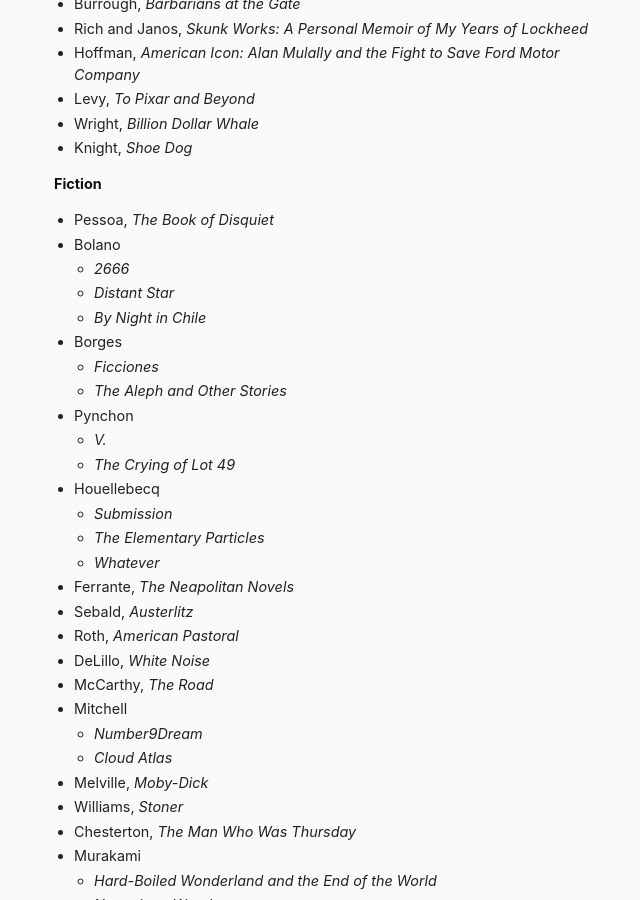
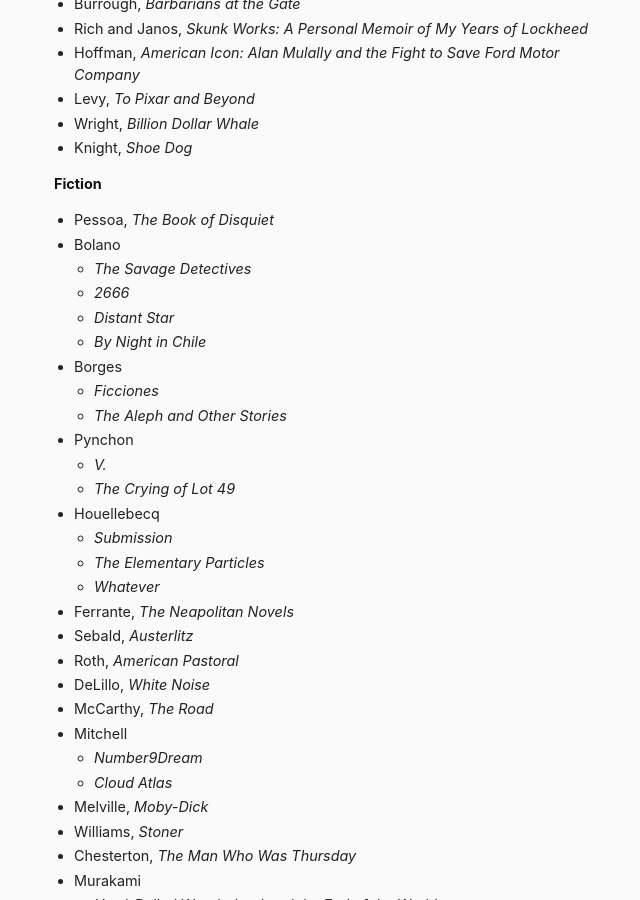
Before and after one commit to danschlz/danschulz.github.io, a Jekyll site: the page built from books.md, in a window 1280 px wide and 900 px high, scrolled down 2782 px. Shown: the whole window, without its empty margins (306-946 px from the left). Built offline with Jekyll 4.4.1, drawn with Linux system fonts in a browser that asks for light colours.

Commit message:
Update books.md

```diff
--- a/books.md
+++ b/books.md
@@ -119,6 +119,7 @@ Jump to:
 **Fiction** <a name="fiction"></a>
 - Pessoa, _The Book of Disquiet_
 - Bolano
+  - _The Savage Detectives_
   - _2666_
   - _Distant Star_
   - _By Night in Chile_
```
